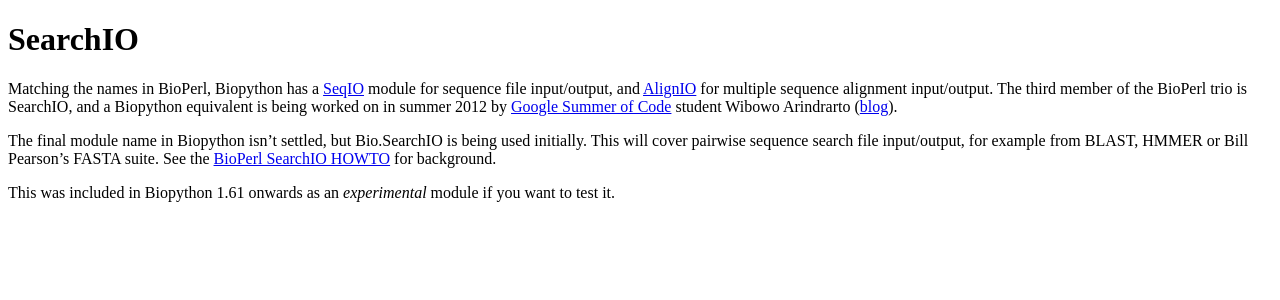
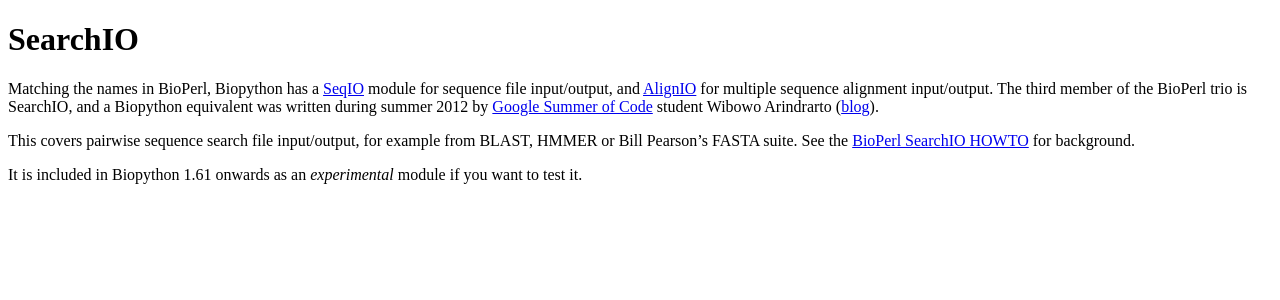
Before and after one commit to biopython/biopython.github.io, a Jekyll site: the page built from wiki/SearchIO.md, in a window 1280 px wide. Shown: the top 300 px of the page. Built offline with Jekyll 4.4.1, drawn with Linux system fonts in a browser that asks for light colours.

Commit message:
Past tense

```diff
--- a/wiki/SearchIO.md
+++ b/wiki/SearchIO.md
@@ -7,16 +7,13 @@ layout: wiki
 Matching the names in BioPerl, Biopython has a [SeqIO](SeqIO "wikilink")
 module for sequence file input/output, and [AlignIO](AlignIO "wikilink")
 for multiple sequence alignment input/output. The third member of the
-BioPerl trio is SearchIO, and a Biopython equivalent is being worked on
-in summer 2012 by [Google Summer of
-Code](Google_Summer_of_Code "wikilink") student Wibowo Arindrarto
-([blog](http://bow.web.id/blog/tag/gsoc/)).
+BioPerl trio is SearchIO, and a Biopython equivalent was written during
+summer 2012 by [Google Summer of Code](Google_Summer_of_Code "wikilink")
+student Wibowo Arindrarto ([blog](http://bow.web.id/blog/tag/gsoc/)).
 
-The final module name in Biopython isn't settled, but Bio.SearchIO is
-being used initially. This will cover pairwise sequence search file
-input/output, for example from BLAST, HMMER or Bill Pearson's FASTA
-suite. See the [BioPerl SearchIO
+This covers pairwise sequence search file input/output, for example from
+BLAST, HMMER or Bill Pearson's FASTA suite. See the [BioPerl SearchIO
 HOWTO](http://www.bioperl.org/wiki/HOWTO:SearchIO) for background.
 
-This was included in Biopython 1.61 onwards as an *experimental* module
-if you want to test it.
+It is included in Biopython 1.61 onwards as an *experimental* module if
+you want to test it.
```
Also changed, not shown: 1 other file.
